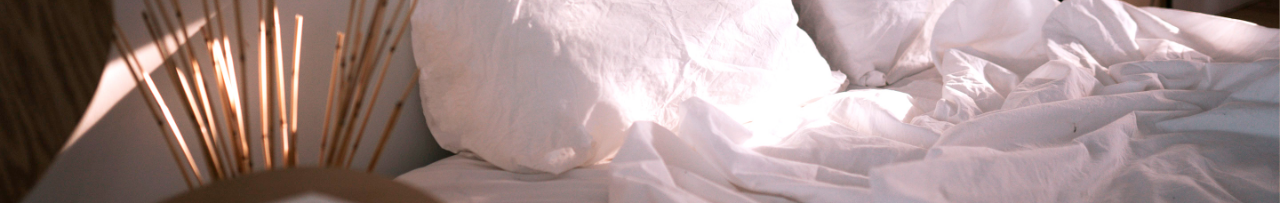
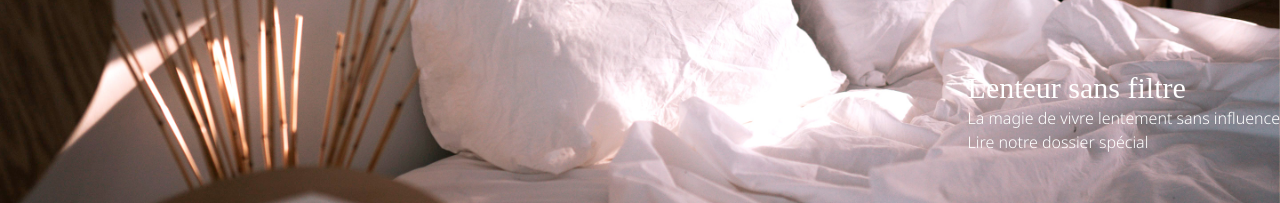
Before and after one commit to kateundercoffler/magazine-sillons, a React (Vite) app: page / in a window 1280 px wide. Shown: the part 597-800 px from the top of the page. Built offline with nearby package versions, Linux system fonts and the light colour scheme; a web font is replaced by a local one; what tailwindcss-animated would draw is missing.

Commit message:
Ajout de contenu textuel et de styles pour la section "Lenteur sans filtre"

```diff
--- a/src/App.tsx
+++ b/src/App.tsx
@@ -25,6 +25,15 @@ function App() {
         <Navigation />
         <div>
           <img src="/src/assets/images/image-hero_2880.jpg" alt="placeholder" />
+          <div className="grid grid-cols-1 top-10/12 right-0 absolute text-white">
+            <div className="font-serif text-3xl">Lenteur sans filtre</div>
+            <div className="font-sans font-light text-base">
+              La magie de vivre lentement sans influence
+              <div>
+                <li className="list-none">Lire notre dossier spécial</li>
+              </div>
+            </div>
+          </div>
         </div>
       </header>
       <main className="mx-auto mb-24 max-w-360 px-5">
```
